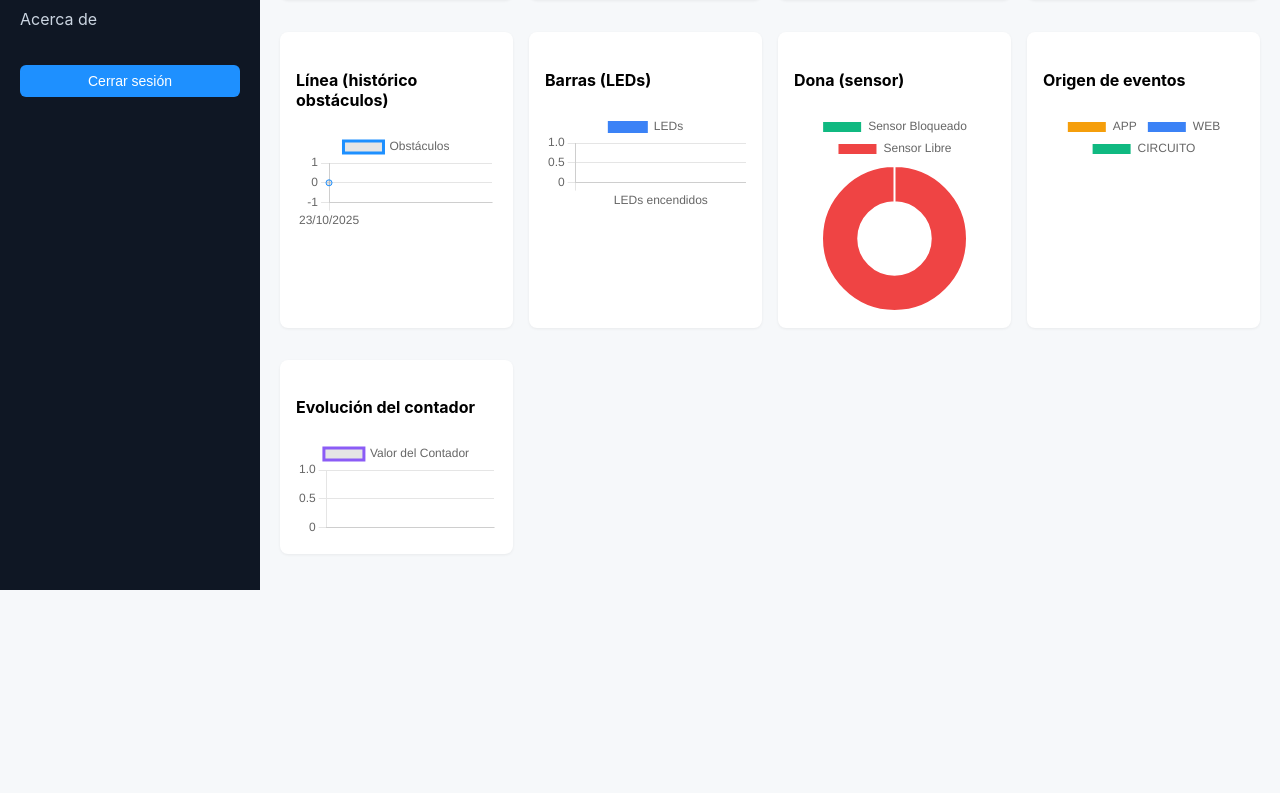
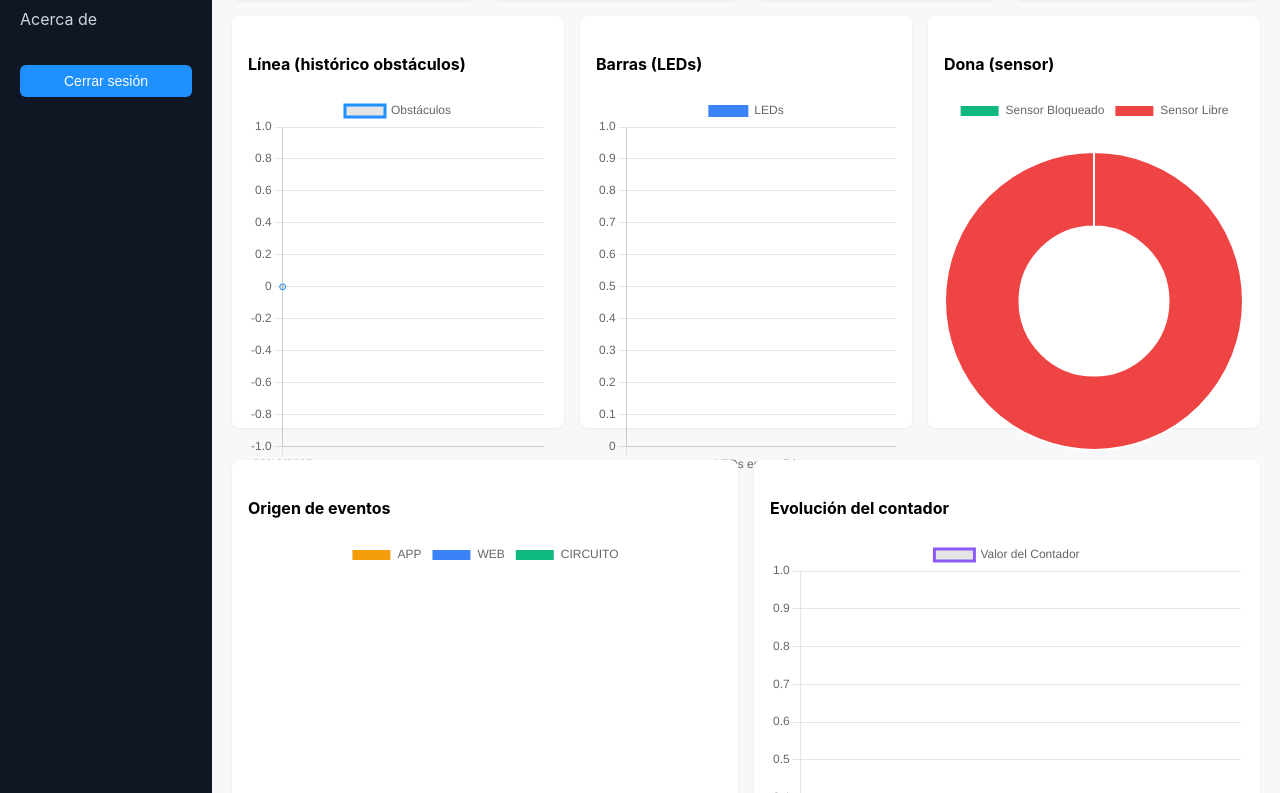
Before and after one commit to ILTyrex/App-esp32-login-pqt6, a React (Vite) app in the folder web/: page / in a window 1280 px wide. Shown: the part 227-1020 px from the top of the page. Before the commit the page ends 817 px from the top, so only its background shows below. Built offline with nearby package versions, Linux system fonts and the light colour scheme; no server answers; sample sign-in values are in the browser's storage.

Commit message:
arreglos

```diff
--- a/web/src/pages/Dashboard.jsx
+++ b/web/src/pages/Dashboard.jsx
@@ -160,6 +160,13 @@ export default function Dashboard() {
     ],
   };
 
+  const chartOptions = { maintainAspectRatio: false }
+
+  const topGridStyle = { display: 'grid', gridTemplateColumns: 'repeat(3, 1fr)', gap: 16 }
+  const bottomGridStyle = { display: 'grid', gridTemplateColumns: 'repeat(2, 1fr)', gap: 16, marginTop: 16 }
+  const topCardChartStyle = { height: 380 }
+  const bottomCardChartStyle = { height: 420 }
+
   return (
     <div>
       <div className="grid">
@@ -175,26 +182,44 @@ export default function Dashboard() {
         ))}
       </div>
 
-      <div className="grid" style={{ marginTop: 16 }}>
-        <div className="card">
+      {/* Top row: 3 charts */}
+      <div style={topGridStyle}>
+        <div className="card" style={topCardChartStyle}>
           <h4>Línea (histórico obstáculos)</h4>
-          <Line data={lineData} />
+          <div style={{ height: '100%' }}>
+            <Line data={lineData} options={chartOptions} />
+          </div>
         </div>
-        <div className="card">
+
+        <div className="card" style={topCardChartStyle}>
           <h4>Barras (LEDs)</h4>
-          <Bar data={barData} />
+          <div style={{ height: '100%' }}>
+            <Bar data={barData} options={chartOptions} />
+          </div>
         </div>
-        <div className="card">
+
+        <div className="card" style={topCardChartStyle}>
           <h4>Dona (sensor)</h4>
-          <Doughnut data={doughnutData} />
+          <div style={{ height: '100%', display: 'flex', alignItems: 'center', justifyContent: 'center' }}>
+            <Doughnut data={doughnutData} options={chartOptions} />
+          </div>
         </div>
-        <div className="card">
+      </div>
+
+      {/* Bottom row: 2 charts */}
+      <div style={bottomGridStyle}>
+        <div className="card" style={bottomCardChartStyle}>
           <h4>Origen de eventos</h4>
-          <Doughnut data={eventOriginData} />
+          <div style={{ height: '100%' }}>
+            <Doughnut data={eventOriginData} options={chartOptions} />
+          </div>
         </div>
-        <div className="card">
+
+        <div className="card" style={bottomCardChartStyle}>
           <h4>Evolución del contador</h4>
-          <Line data={counterData} />
+          <div style={{ height: '100%' }}>
+            <Line data={counterData} options={chartOptions} />
+          </div>
         </div>
       </div>
     </div>
```
